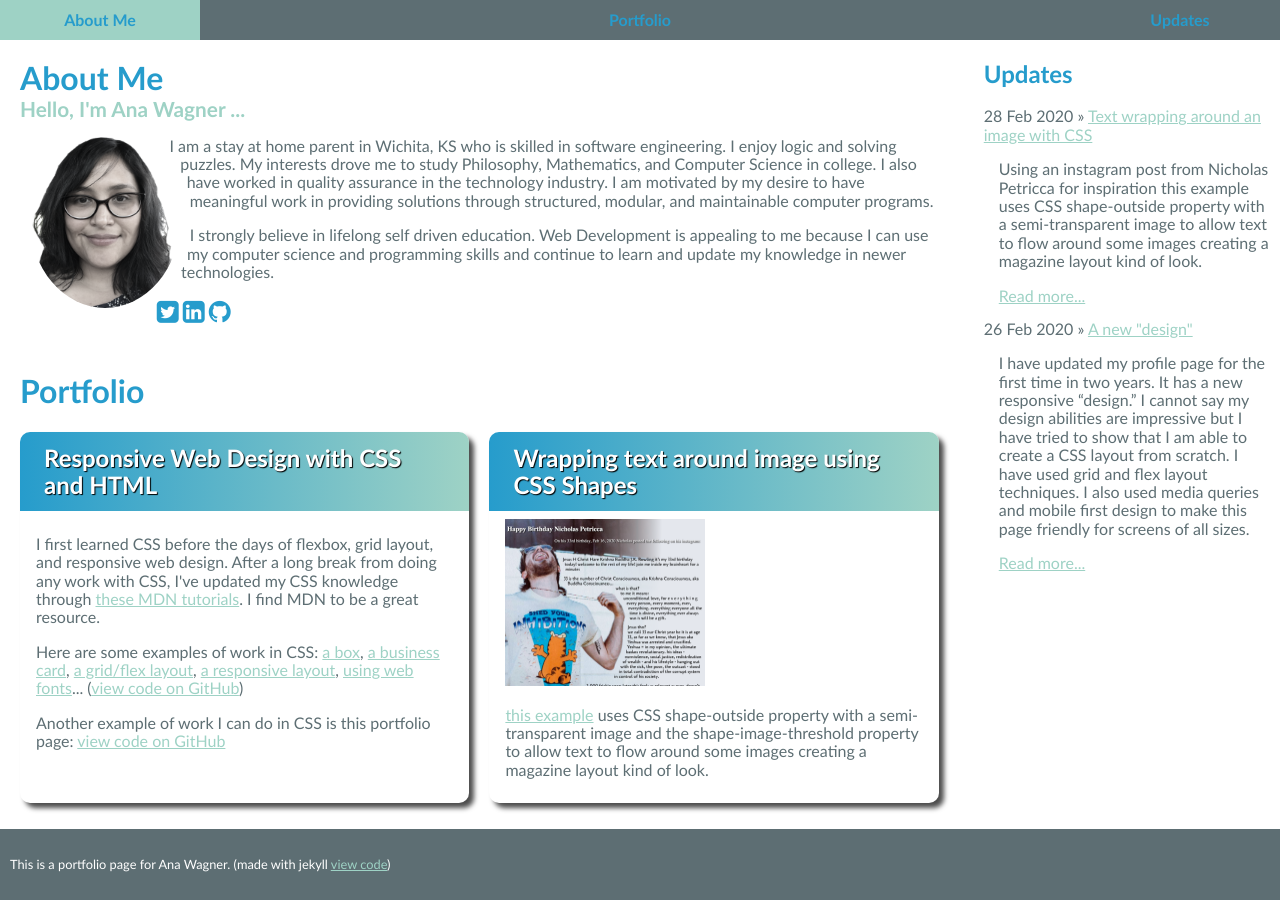
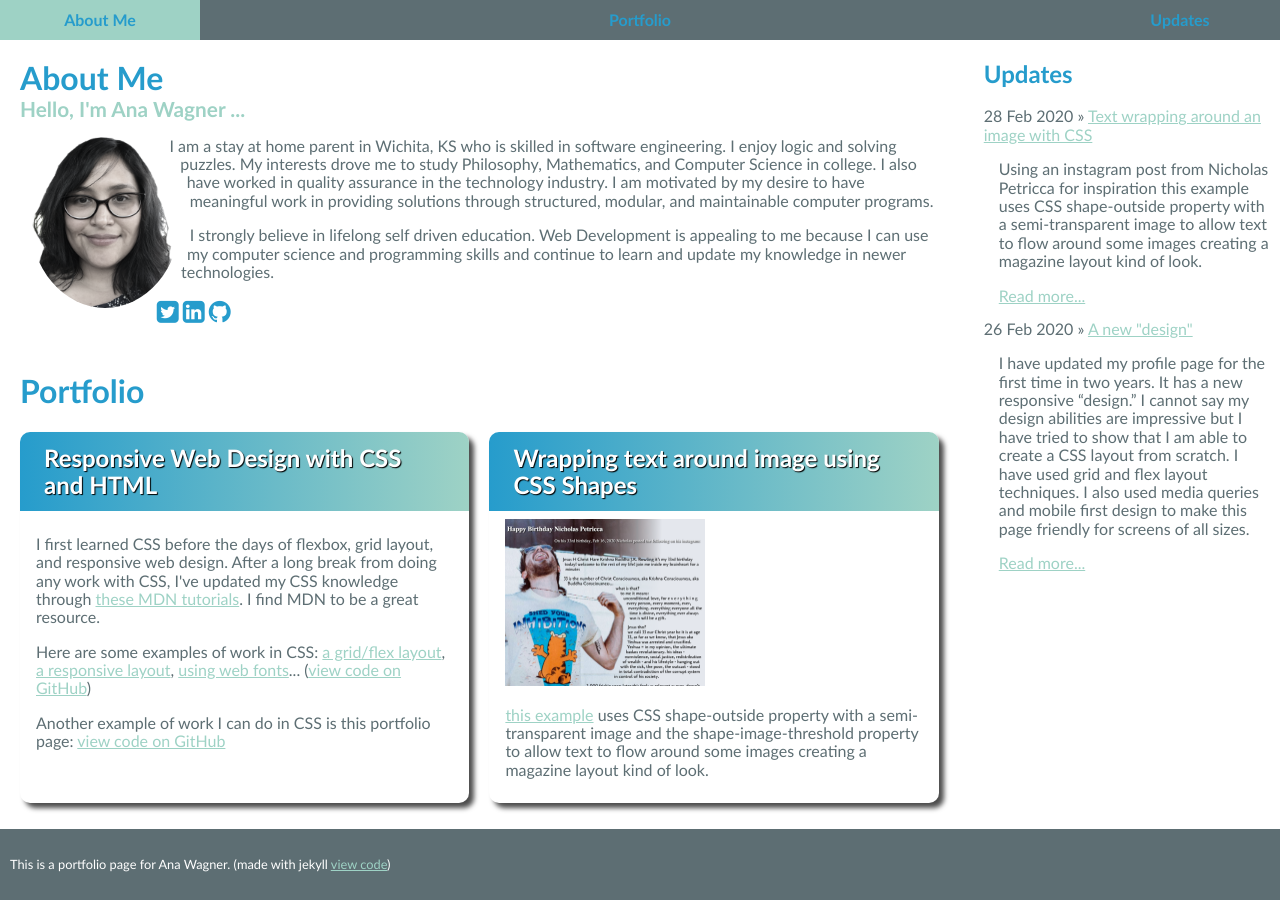
Before and after one commit to anawagner/anawagner.github.io, a Jekyll site: the page built from index.md, in a window 1280 px wide. Built offline with Jekyll 4.4.1, drawn with Linux system fonts in a browser that asks for light colours.

Commit message:
updates gemfile

```diff
--- a/_includes/portfolio.html
+++ b/_includes/portfolio.html
@@ -10,8 +10,6 @@
             <a href="https://developer.mozilla.org/en-US/docs/Learn/CSS">
               these MDN tutorials</a>. I find MDN to be a great resource.</p>
             <p>Here are some examples of work in CSS:
-                <a href="/examples-of-CSS/box/">a box</a>,
-                <a href="/examples-of-CSS/business_card/">a business card</a>,
                 <a href="/examples-of-CSS/layout/">a grid/flex layout</a>,
                 <a href="/examples-of-CSS/responsive.html">a responsive layout</a>,
                 <a href="/examples-of-CSS/typesetting/">using web fonts</a>...
```
Also changed, not shown: Gemfile.lock.
